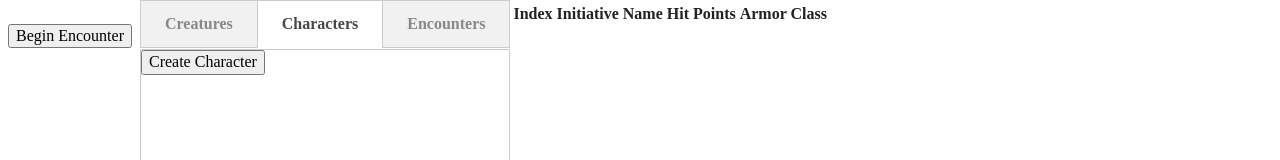
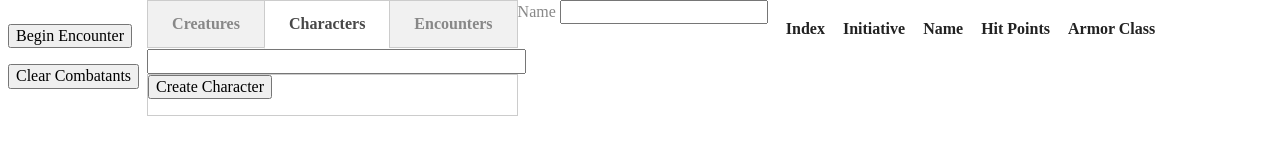
Before and after one commit to ItsSeaJay/final-year-project, a website: page index.html in a window 1280 px wide. Both pictures are taken after a click on the link "Characters". Shown: the top 160 px of the page. Drawn offline with nearby package versions, Linux system fonts and the light colour scheme.

Commit message:
Add extra CSS styles and searchbar

```diff
--- a/css/main.css
+++ b/css/main.css
@@ -76,3 +76,24 @@ li {
 	overflow: scroll;
 	max-height: 100vh;
 }
+
+#initiative table {
+	padding: 8px;
+}
+
+#initiative thead {
+	border: 1px solid lightgrey;
+}
+
+#initiative thead th {
+	padding: 8px;
+}
+
+#initiative tbody td {
+	padding: 8px;
+}
+
+.searchbar,
+.searchbar input {
+	width: 100%;
+}
--- a/index.html
+++ b/index.html
@@ -41,6 +41,11 @@
 								End Encounter
 							</button>
 						</li>
+						<li>
+							<button type="button" v-on:click="initiativeOrder = []">
+								Clear Combatants
+							</button>
+						</li>
 					</ul>
 				</nav>
 			</div>
@@ -49,6 +54,9 @@
 					<a v-on:click="activeTab = 1" v-bind:class="[ activeTab === 1 ? 'active' : '' ]">Creatures</a>
 					<a v-on:click="activeTab = 2" v-bind:class="[ activeTab === 2 ? 'active' : '' ]">Characters</a>
 					<a v-on:click="activeTab = 3" v-bind:class="[ activeTab === 3 ? 'active' : '' ]">Encounters</a>
+				</div>
+				<div class="searchbar">
+					<input id="search" type="text" name="search">
 				</div>
 				<div class="content">
 					<div v-if="activeTab === 1" class="tab-content">
@@ -60,10 +68,10 @@
 						</ul>
 					</div>
 					<div v-if="activeTab === 2" class="tab-content">
-						<button type="button">Create Character</button>
+						<button type="button" v-on:click="newCharacterForm = !newCharacterForm">Create Character</button>
 
 						<ul>
-							<li v-for="(index, character) in 12"></li>
+							<li v-for="(index, character) in 0">{{ character.name }}</li>
 						</ul>
 					</div>
 					<div v-if="activeTab === 3" class="tab-content">
@@ -71,6 +79,7 @@
 					</div>
 				</div>
 			</div>
+			<new-character-form v-if=""></new-character-form>
 			<div id="initiative">
 				<initiative-order :data="initiativeOrder"></initiative-order>
 				<initiative-modal
--- a/js/app.js
+++ b/js/app.js
@@ -22,7 +22,8 @@ var app = new Vue({
 		initiativeOrder: [],
 		activeCombatant: 0,
 		turn: 0,
-		activeTab: 1
+		activeTab: 1,
+		newCharacterForm: false
 	},
 	components: {
 		'initiative-order': {
@@ -75,6 +76,19 @@ var app = new Vue({
 					v-on:click="$emit('begin-combat')">
 						Confirm
 					</button>
+				</div>
+			`
+		},
+		'new-character-form': {
+			props: [
+				'character'
+			],
+			template: `
+				<div class="container">
+					<form>
+						<label for="name">Name</label>
+						<input type="text" name="name" />
+					</form>
 				</div>
 			`
 		}
```
